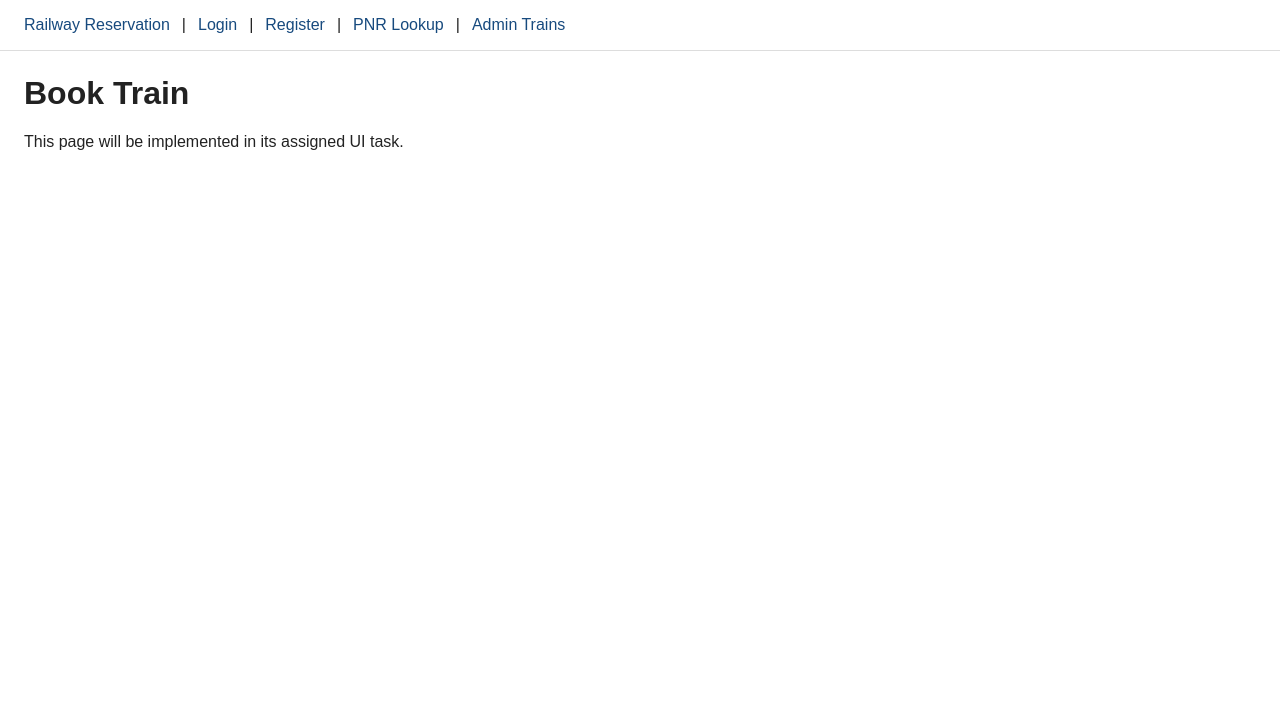
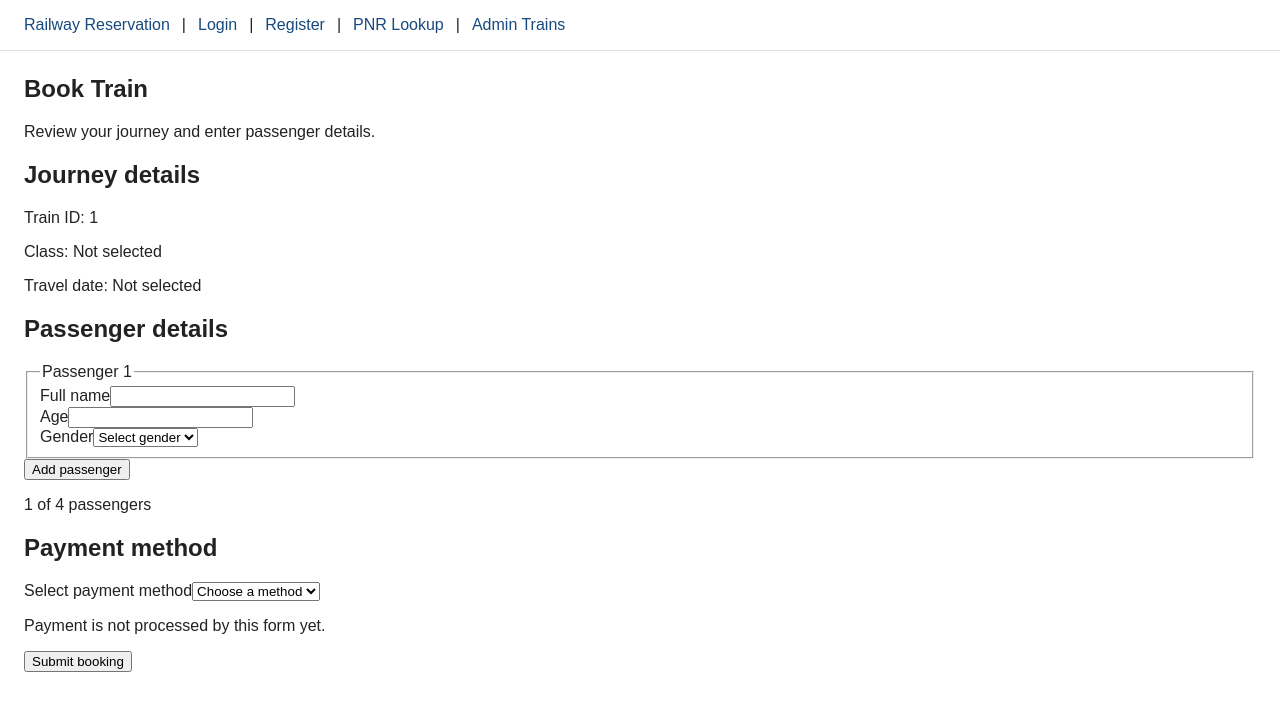
Before and after one commit to Railway-Reservation-System-SE/Railway-Reservation-System, a React app in the folder frontend/: page /booking/1 in a window 1280 px wide. Shown: the top 710 px of the page. Built offline with nearby package versions, Linux system fonts and the light colour scheme; the HTML template or start-up script is replaced by a standard one.

Commit message:
feat(ui): add train booking page

```diff
--- a/frontend/src/App.jsx
+++ b/frontend/src/App.jsx
@@ -4,13 +4,14 @@ import NavBar from './components/NavBar';
 import Search from './pages/Search';
 import Register from './pages/Register';
 import Login from './pages/Login';
+import Booking from './pages/Booking';
 
 function Placeholder({ title }) {
   return (
-    <main>
+    <section className="page">
       <h1>{title}</h1>
-      <p>This page will be implemented in its assigned UI task.</p>
-    </main>
+      <p>This page is part of the Railway Reservation System.</p>
+    </section>
   );
 }
 
@@ -23,7 +24,7 @@ export default function App() {
         <Route path="/login" element={<Login />} />
         <Route path="/register" element={<Register />} />
         <Route path="/search" element={<Search />} />
-        <Route path="/booking/:trainId" element={<Placeholder title="Book Train" />} />
+        <Route path="/booking/:trainId" element={<Booking />} />
         <Route path="/bookings" element={<Placeholder title="My Bookings" />} />
         <Route path="/pnr" element={<Placeholder title="PNR Lookup" />} />
         <Route path="/admin/trains" element={<Placeholder title="Admin Trains" />} />
--- /dev/null
+++ b/frontend/src/pages/Booking.jsx
@@ -0,0 +1,217 @@
+
+import { useState } from 'react';
+import { useParams, useSearchParams } from 'react-router-dom';
+import { api } from '../api';
+
+const MAX_PASSENGERS = 4;
+
+function createPassenger() {
+  return { name: '', age: '', gender: '' };
+}
+
+export default function Booking() {
+  const { trainId } = useParams();
+  const [searchParams] = useSearchParams();
+
+  const classType = searchParams.get('class') || '';
+  const travelDate = searchParams.get('date') || '';
+
+  const [passengers, setPassengers] = useState([createPassenger()]);
+  const [paymentMethod, setPaymentMethod] = useState('');
+  const [loading, setLoading] = useState(false);
+  const [error, setError] = useState('');
+  const [message, setMessage] = useState('');
+
+  function updatePassenger(index, field, value) {
+    setPassengers((current) =>
+      current.map((passenger, passengerIndex) =>
+        passengerIndex === index
+          ? { ...passenger, [field]: value }
+          : passenger
+      )
+    );
+  }
+
+  function addPassenger() {
+    if (passengers.length < MAX_PASSENGERS) {
+      setPassengers((current) => [...current, createPassenger()]);
+    }
+  }
+
+  function removePassenger(index) {
+    if (passengers.length > 1) {
+      setPassengers((current) =>
+        current.filter((_, passengerIndex) => passengerIndex !== index)
+      );
+    }
+  }
+
+  async function handleSubmit(event) {
+    event.preventDefault();
+    setError('');
+    setMessage('');
+
+    if (!classType || !travelDate) {
+      setError('Train class and travel date are missing. Return to search and select a train again.');
+      return;
+    }
+
+    if (!paymentMethod) {
+      setError('Please select a payment method.');
+      return;
+    }
+
+    const requestPassengers = passengers.map((passenger) => ({
+      name: passenger.name.trim(),
+      age: Number(passenger.age),
+      gender: passenger.gender,
+    }));
+
+    setLoading(true);
+
+    try {
+      await api('/bookings', {
+        method: 'POST',
+        body: {
+          trainId,
+          classType,
+          travelDate,
+          passengers: requestPassengers,
+        },
+      });
+
+      setMessage('Booking request submitted.');
+    } catch (err) {
+      setError(
+        err.message === 'Booking not implemented yet'
+          ? 'The booking service is not available yet. Your booking has not been created.'
+          : err.message || 'Unable to submit booking. Please try again.'
+      );
+    } finally {
+      setLoading(false);
+    }
+  }
+
+  return (
+    <main className="booking-page">
+      <section className="booking-intro">
+        <h1>Book Train</h1>
+        <p>Review your journey and enter passenger details.</p>
+      </section>
+
+      <section className="booking-summary" aria-label="Journey details">
+        <h2>Journey details</h2>
+        <p>Train ID: {trainId}</p>
+        <p>Class: {classType || 'Not selected'}</p>
+        <p>Travel date: {travelDate || 'Not selected'}</p>
+      </section>
+
+      <form className="booking-form" onSubmit={handleSubmit}>
+        <section aria-labelledby="passengers-heading">
+          <h2 id="passengers-heading">Passenger details</h2>
+
+          {passengers.map((passenger, index) => (
+            <fieldset className="passenger-form" key={index}>
+              <legend>Passenger {index + 1}</legend>
+
+              <div className="booking-form__field">
+                <label htmlFor={`passenger-name-${index}`}>Full name</label>
+                <input
+                  id={`passenger-name-${index}`}
+                  name={`passenger-name-${index}`}
+                  type="text"
+                  value={passenger.name}
+                  onChange={(event) =>
+                    updatePassenger(index, 'name', event.target.value)
+                  }
+                  required
+                />
+              </div>
+
+              <div className="booking-form__field">
+                <label htmlFor={`passenger-age-${index}`}>Age</label>
+                <input
+                  id={`passenger-age-${index}`}
+                  name={`passenger-age-${index}`}
+                  type="number"
+                  min="0"
+                  step="1"
+                  value={passenger.age}
+                  onChange={(event) =>
+                    updatePassenger(index, 'age', event.target.value)
+                  }
+                  required
+                />
+              </div>
+
+              <div className="booking-form__field">
+                <label htmlFor={`passenger-gender-${index}`}>Gender</label>
+                <select
+                  id={`passenger-gender-${index}`}
+                  name={`passenger-gender-${index}`}
+                  value={passenger.gender}
+                  onChange={(event) =>
+                    updatePassenger(index, 'gender', event.target.value)
+                  }
+                  required
+                >
+                  <option value="">Select gender</option>
+                  <option value="Male">Male</option>
+                  <option value="Female">Female</option>
+                  <option value="Other">Other</option>
+                </select>
+              </div>
+
+              {passengers.length > 1 && (
+                <button
+                  type="button"
+                  onClick={() => removePassenger(index)}
+                >
+                  Remove passenger
+                </button>
+              )}
+            </fieldset>
+          ))}
+
+          <button
+            type="button"
+            onClick={addPassenger}
+            disabled={passengers.length >= MAX_PASSENGERS}
+          >
+            Add passenger
+          </button>
+
+          <p>{passengers.length} of {MAX_PASSENGERS} passengers</p>
+        </section>
+
+        <section aria-labelledby="payment-heading">
+          <h2 id="payment-heading">Payment method</h2>
+
+          <div className="booking-form__field">
+            <label htmlFor="payment-method">Select payment method</label>
+            <select
+              id="payment-method"
+              value={paymentMethod}
+              onChange={(event) => setPaymentMethod(event.target.value)}
+              required
+            >
+              <option value="">Choose a method</option>
+              <option value="UPI">UPI</option>
+              <option value="Card">Credit/debit card</option>
+              <option value="NetBanking">Net banking</option>
+            </select>
+          </div>
+
+          <p>Payment is not processed by this form yet.</p>
+        </section>
+
+        {error && <p role="alert">{error}</p>}
+        {message && <p role="status">{message}</p>}
+
+        <button type="submit" disabled={loading}>
+          {loading ? 'Submitting...' : 'Submit booking'}
+        </button>
+      </form>
+    </main>
+  );
+}
```
